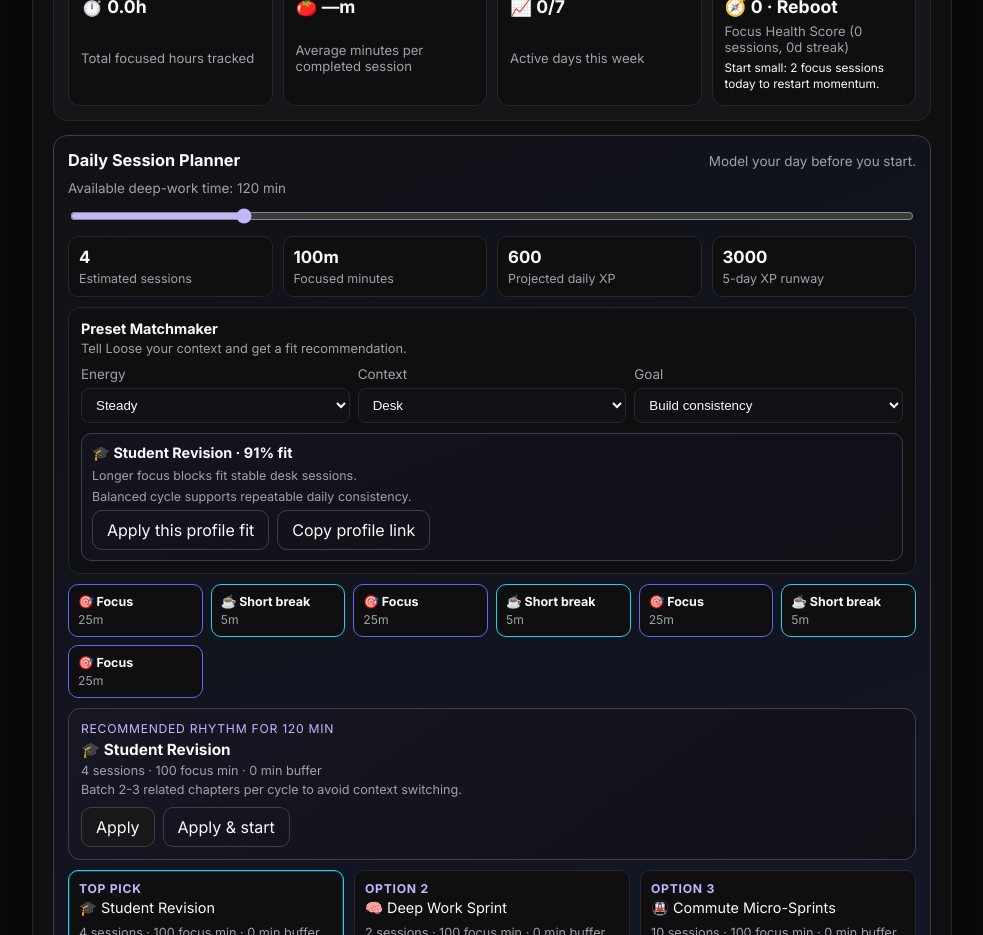
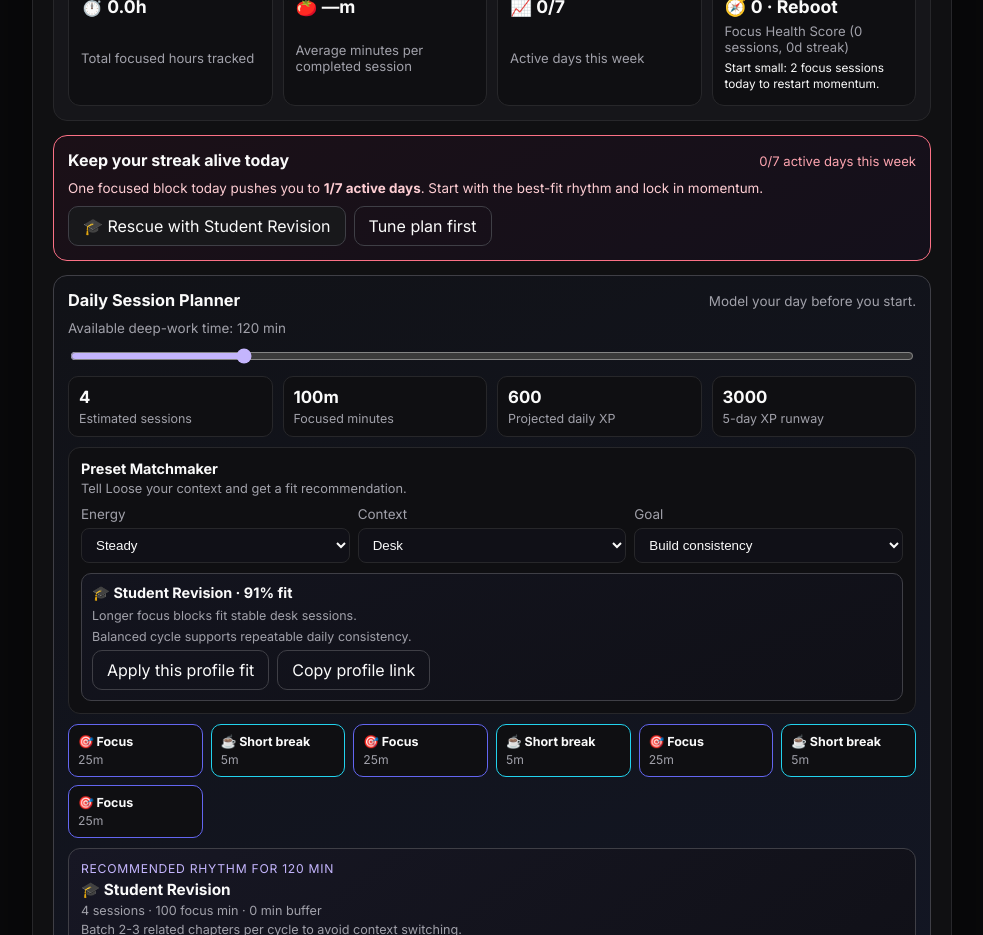
Before and after one commit to dhyoprd/pomodoro-glass, a Next.js app: page / in a window 1280 px wide. Shown: the part 960-1895 px from the top of the page, without its empty margins (148-1131 px from the left). Built offline with nearby package versions, Linux system fonts and the light colour scheme.

Commit message:
Add streak rescue CTA with one-tap preset launch

```diff
--- a/src/app/globals.css
+++ b/src/app/globals.css
@@ -295,6 +295,43 @@ section {
   color: var(--soft);
   font-size: 0.74rem;
   line-height: 1.35;
+}
+
+.streak-rescue {
+  display: grid;
+  gap: 10px;
+  border-color: #fb7185;
+  background: linear-gradient(155deg, #1b1017 0%, #14101b 100%);
+}
+
+.streak-rescue-head {
+  display: flex;
+  justify-content: space-between;
+  align-items: baseline;
+  gap: 8px;
+  flex-wrap: wrap;
+}
+
+.streak-rescue-head h2 {
+  margin: 0;
+  font-size: 1rem;
+}
+
+.streak-rescue-head span {
+  color: #fda4af;
+  font-size: 0.82rem;
+}
+
+.streak-rescue p {
+  margin: 0;
+  color: #fecdd3;
+  font-size: 0.84rem;
+}
+
+.streak-rescue-actions {
+  display: flex;
+  flex-wrap: wrap;
+  gap: 8px;
 }
 
 .session-planner {
--- a/src/ui/PomodoroApp.tsx
+++ b/src/ui/PomodoroApp.tsx
@@ -208,6 +208,19 @@ export function PomodoroApp() {
     () => recommendPresetByProfile(USE_CASE_PRESETS, matchmaker),
     [matchmaker],
   );
+
+  const rescuePreset = profileRecommendation?.preset ?? recommendedPreset?.preset ?? USE_CASE_PRESETS[0];
+
+  const streakRescue = useMemo(() => {
+    const weeklyActiveDays = state.analytics.week.filter((day) => day.sessions > 0).length;
+    const hasTodaySession = state.analytics.today.sessions > 0;
+
+    return {
+      show: !hasTodaySession,
+      weeklyActiveDays,
+      nextTarget: Math.min(weeklyActiveDays + 1, 7),
+    };
+  }, [state.analytics.today.sessions, state.analytics.week]);
 
   const showQuickOnboarding = state.stats.completed === 0 && state.tasks.length === 0;
 
@@ -496,6 +509,26 @@ export function PomodoroApp() {
           </article>
         </div>
       </section>
+
+      {streakRescue.show ? (
+        <section className="streak-rescue" aria-label="Momentum rescue">
+          <div className="streak-rescue-head">
+            <h2>Keep your streak alive today</h2>
+            <span>{streakRescue.weeklyActiveDays}/7 active days this week</span>
+          </div>
+          <p>
+            One focused block today pushes you to <strong>{streakRescue.nextTarget}/7 active days</strong>. Start with the best-fit rhythm and lock in momentum.
+          </p>
+          <div className="streak-rescue-actions">
+            <button type="button" onClick={() => applyPresetAndStart(rescuePreset)}>
+              {rescuePreset.icon} Rescue with {rescuePreset.name}
+            </button>
+            <button type="button" className="ghost" onClick={() => scrollToSection('session-planner')}>
+              Tune plan first
+            </button>
+          </div>
+        </section>
+      ) : null}
 
       <section id="session-planner" className="session-planner" aria-label="Daily session planner">
         <div className="planner-head">
```
